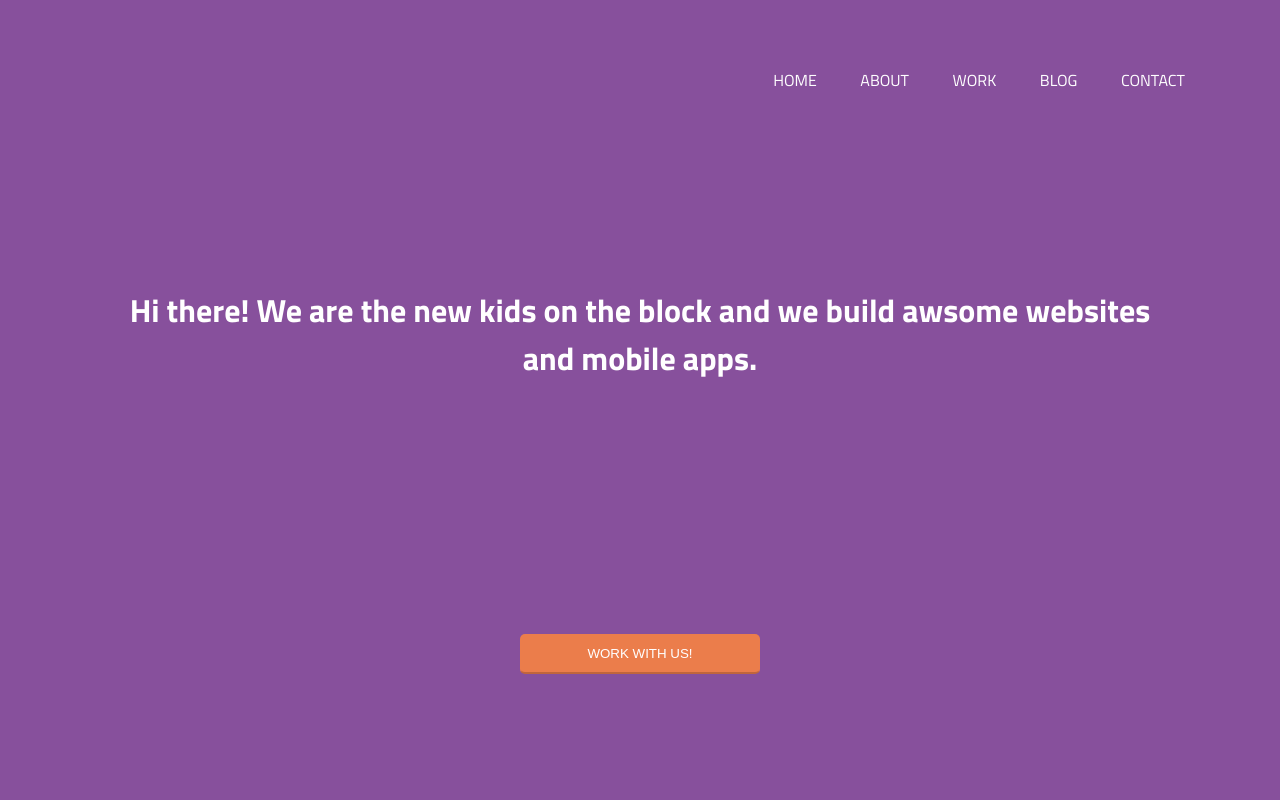
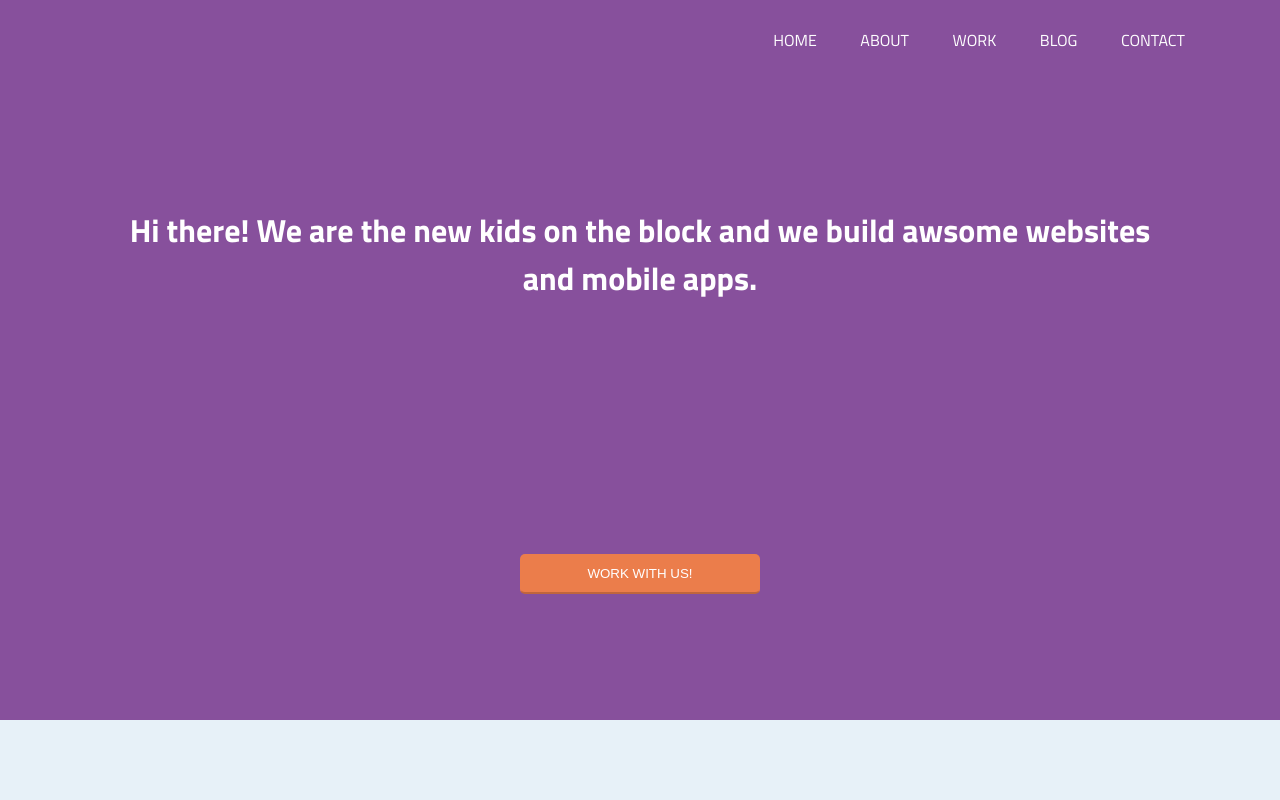
Before and after one commit to kasia55/zadania-domowe.github.io, a plain HTML site: page 14-one-page/index.html in a window 1280 px wide. Shown: the top 800 px of the page. Drawn offline with Linux system fonts and the light colour scheme.

Commit message:
css update

```diff
--- a/14-one-page/css/style.css
+++ b/14-one-page/css/style.css
@@ -1,6 +1,10 @@
 * {
     box-sizing: border-box;
     margin: 0;
+}
+
+html {
+  scroll-behavior: smooth;
 }
 
 body {
@@ -13,10 +17,13 @@ body {
 nav.main-navigation {
     padding: 0 10vh;
     background-color: #87509c;
-    height: 20vh;
+    height: 10vh;
     display: flex;
     justify-content: flex-end;
     align-items: center;
+    position: sticky;
+    top: 0;
+    z-index: 10;
 }
 
 nav.main-navigation ul li {
```
